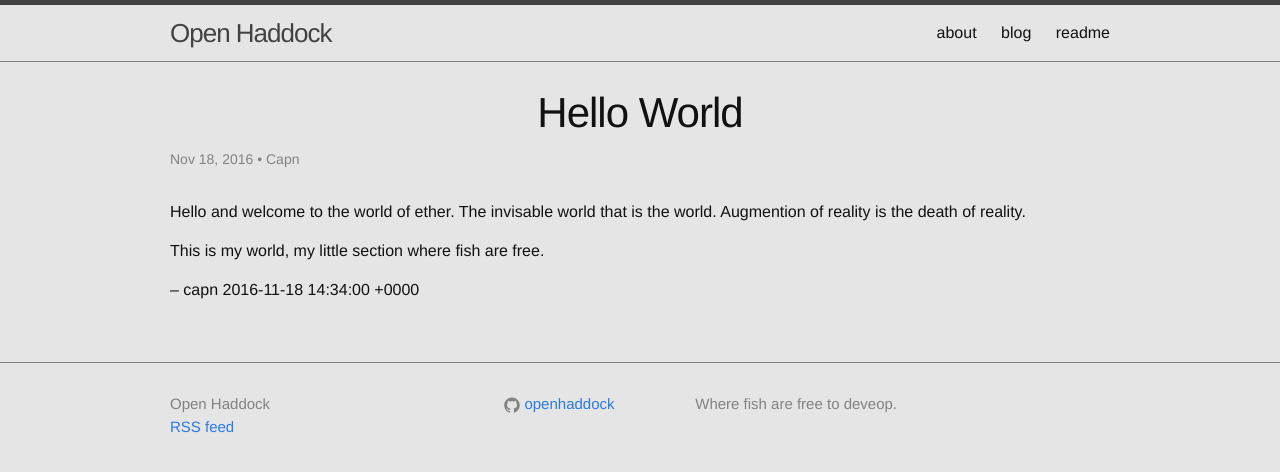
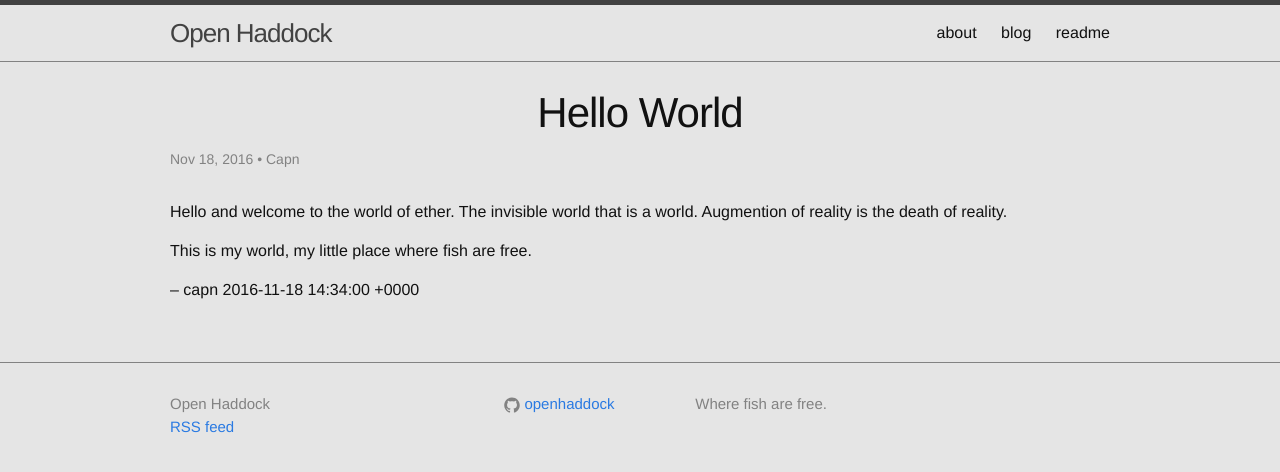
Before and after one commit to openhaddock/openhaddock.github.io, a Jekyll site: the page built from _posts/2016-11-18-hello-world.md, in a window 1280 px wide. Shown: the top 472 px of the page. Built offline with Jekyll 4.4.1, drawn with Linux system fonts in a browser that asks for light colours.

Commit message:
cleane up

```diff
--- a/_config.yml
+++ b/_config.yml
@@ -9,7 +9,7 @@
 title: Open Haddock
 email:
 description: > # this means to ignore newlines until "baseurl:"
-  Where fish are free to deveop.
+  Where fish are free.
 baseurl: "" # the subpath of your site, e.g. /blog
 url: "http://openhaddock.github.io" # the base hostname & protocol for your site
 twitter_username:
--- a/_posts/2016-11-18-hello-world.md
+++ b/_posts/2016-11-18-hello-world.md
@@ -6,8 +6,8 @@ date: 2016-11-18 07:34 -0700
 permalink: "/hworld/"
 ---
 
-Hello and welcome to the world of ether.  The invisable world that is the world.  Augmention of reality is the death of reality.
+Hello and welcome to the world of ether.  The invisible world that is a world.  Augmention of reality is the death of reality.
 
-This is my world, my little section where fish are free.
+This is my world, my little place where fish are free.
 
 -- capn {{ page.date }}
```
Also changed, not shown: _posts/old_2016-11-19-post-one.md (renamed from _posts/2016-11-19-post-one.md), _posts/old_2016-12-02-Post-Two.md (renamed from _posts/2016-12-02-Post-Two.md), readme.md.
